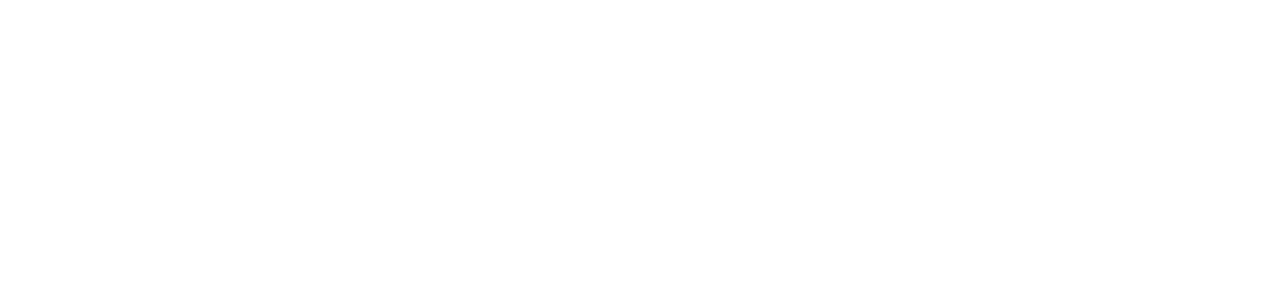
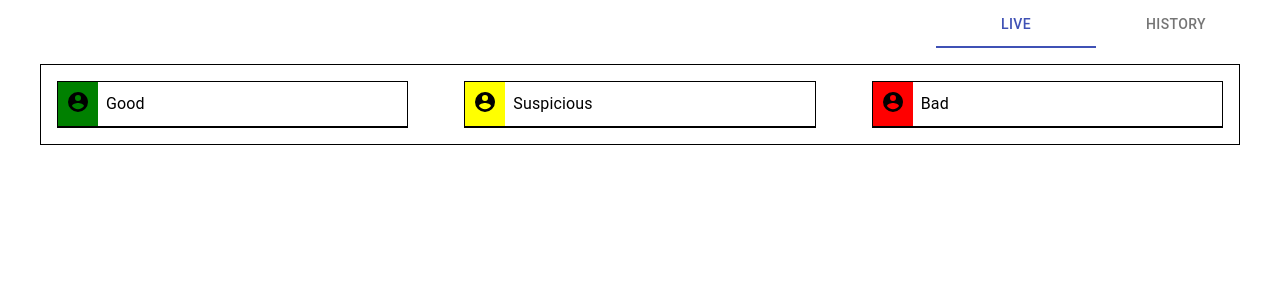
Before and after one commit to komaruloh/hackathon-2019, a React (Create React App) app: page /dashboard/live in a window 1280 px wide. Shown: the top 300 px of the page. Built offline with nearby package versions, Linux system fonts and the light colour scheme.

Commit message:
Pass users to the dashboard to enable live and history dashboard

```diff
--- a/package.json
+++ b/package.json
@@ -6,6 +6,7 @@
     "@material-ui/core": "^4.5.2",
     "@mdi/js": "^4.5.95",
     "@mdi/react": "^1.2.1",
+    "ramda": "^0.26.1",
     "react": "^16.11.0",
     "react-dom": "^16.11.0",
     "react-router-dom": "^5.1.2",
--- a/src/App.js
+++ b/src/App.js
@@ -5,12 +5,45 @@ import Dashboard from "./Dashboard";
 import UserDetail from "./UserDetail";
 import { BrowserRouter as Router, Switch, Route, Link } from "react-router-dom";
 
+const users = [
+  {
+    type: "good",
+    users: [
+      {
+        username: "XXXXXXX1"
+      }
+    ]
+  },
+  {
+    type: "suspicious",
+    users: [
+      {
+        username: "XXXXXXX2"
+      }
+    ]
+  },
+  {
+    type: "bad",
+    users: [
+      {
+        username: "XXXXXXX3"
+      }
+    ]
+  }
+];
+
 function App() {
   return (
     <Router>
       <Switch>
         <Route exact path="/">
           <Dashboard />
+        </Route>
+        <Route path="/dashboard/live">
+          <Dashboard />
+        </Route>
+        <Route path="/dashboard/history">
+          <Dashboard users={users} />
         </Route>
         <Route path="/detail">
           <UserDetail />
--- a/src/Dashboard.js
+++ b/src/Dashboard.js
@@ -4,21 +4,71 @@ import Grid from "@material-ui/core/Grid";
 import Box from "@material-ui/core/Box";
 import Typography from "@material-ui/core/Typography";
 import Button from "@material-ui/core/Button";
+import Tabs from "@material-ui/core/Tabs";
+import Tab from "@material-ui/core/Tab";
 import { Link } from "react-router-dom";
 import Icon from "@mdi/react";
 import { mdiAccountCircle } from "@mdi/js";
+import * as R from "ramda";
 
-const User = () => {
+const users = [
+  {
+    type: "good",
+    users: [
+      {
+        username: "XXXXXXX1"
+      }
+    ]
+  },
+  {
+    type: "suspicious",
+    users: [
+      {
+        username: "XXXXXXX2"
+      }
+    ]
+  },
+  {
+    type: "bad",
+    users: [
+      {
+        username: "XXXXXXX3"
+      }
+    ]
+  }
+];
+
+const PillSwitcher = () => {
+  const [value, setValue] = React.useState(0);
+
+  const handleChange = (event, newValue) => {
+    setValue(newValue);
+  };
+  return (
+    <Tabs
+      value={value}
+      onChange={handleChange}
+      indicatorColor="primary"
+      textColor="primary"
+      aria-label="disabled tabs example"
+    >
+      <Tab label="Live" component={Link} to="/dashboard/live" />
+      <Tab label="History" component={Link} to="/dashboard/history" />
+    </Tabs>
+  );
+};
+
+const User = ({ username }) => {
   return (
     <Box m={2}>
       <Button fullWidth variant="outlined" component={Link} to="/detail">
-        XXXXXXX
+        {username}
       </Button>
     </Box>
   );
 };
 
-const List = ({ title, color }) => {
+const List = ({ title, color, users }) => {
   return (
     <Grid item xs={4}>
       <Box border={1} m={2}>
@@ -28,20 +78,37 @@ const List = ({ title, color }) => {
           </Box>
           <Typography variant="body1">{title}</Typography>
         </Box>
-        <User />
+        {users &&
+          users.map(({ username }) => {
+            return <User username={username} />;
+          })}
       </Box>
     </Grid>
   );
 };
 
-const Dashboard = () => {
+const Dashboard = ({ users = [] }) => {
+  const getUsers = R.curry(type =>
+    R.pipe(
+      R.find(R.propEq("type", type)),
+      R.prop("users")
+    )
+  );
+
+  const goodUsers = getUsers("good")(users);
+  const suspiciousUsers = getUsers("suspicious")(users);
+  const badUsers = getUsers("bad")(users);
+
   return (
     <Container maxWidth="lg">
+      <Box display="flex" flexDirection="row-reverse">
+        <PillSwitcher />
+      </Box>
       <Box border={1} m={2}>
         <Grid container spacing={3}>
-          <List title="Good" color="green" />
-          <List title="Suspicious" color="yellow" />
-          <List title="Bad" color="red" />
+          <List title="Good" color="green" users={goodUsers} />
+          <List title="Suspicious" color="yellow" users={suspiciousUsers} />
+          <List title="Bad" color="red" users={badUsers} />
         </Grid>
       </Box>
     </Container>
```
Also changed, not shown: 1 other file (tests, documents, lock files or other folders).
